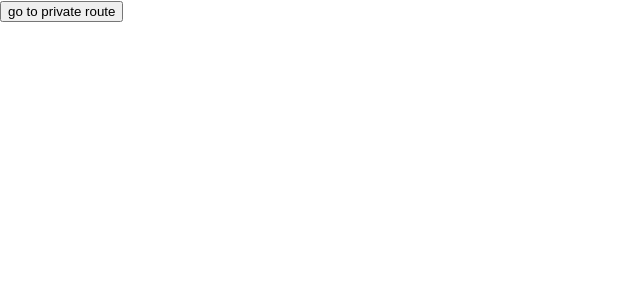
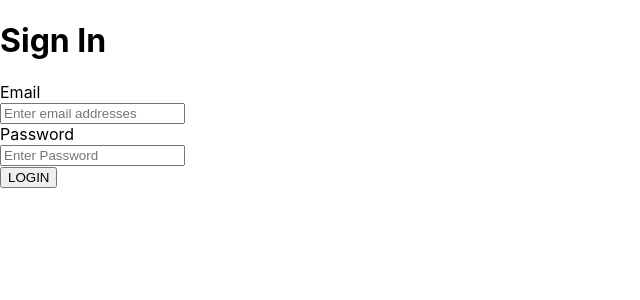
Before and after one commit to Nirmit04/react_wmc, a React (Create React App) app: page / in a window 1280 px wide. Shown: the top 300 px of the page, without its empty margins (0-640 px from the left). Built offline with nearby package versions, Linux system fonts and the light colour scheme.

Commit message:
Nirmit|1)Routing Fixed

```diff
--- a/src/login/LoginForm.tsx
+++ b/src/login/LoginForm.tsx
@@ -1,4 +1,6 @@
 import React, { useState } from "react";
+import { useHistory } from "react-router";
+import { routes } from "../navigation/routeConstants";
 
 interface loginProps {
   showLogin: boolean;
@@ -7,7 +9,7 @@ interface loginProps {
 const LoginForm = (props: loginProps) => {
   const [error, setError] = useState("");
   const [formDetails, setFormDetails] = useState({ email: "", password: "" });
-
+  const history = useHistory();
   const submitFormData = (event: any) => {
     if (event) {
       event.preventDefault();
@@ -15,6 +17,10 @@ const LoginForm = (props: loginProps) => {
 
     if (formDetails.email && isValid(formDetails.email)) {
       // Send the data or store it in session storage
+      localStorage.setItem('token','aaaa');
+      localStorage.setItem('user','aaaa');
+
+      history.push(routes.private.private1)
       setError("");
     }
   };
--- a/src/navigation/authenticatedRoute.tsx
+++ b/src/navigation/authenticatedRoute.tsx
@@ -1,4 +1,3 @@
-import React from "react";
 import { Route, Redirect } from "react-router-dom";
 import { routes } from "./routeConstants";
 
@@ -9,7 +8,7 @@ const AuthenticatedRoute = ({ component: Component, ...rest }: any) => {
       render={(props) => {
         const tokens: any = localStorage.getItem("token");
         const user = localStorage.getItem("user");
-        if (tokens && tokens.accessToken && user) {
+        if (tokens && user) {
           return <Component {...props} />;
         } else {
           localStorage.clear();
--- a/src/navigation/mainRouter.tsx
+++ b/src/navigation/mainRouter.tsx
@@ -9,8 +9,8 @@ const MainRouter = (): ReactElement => {
     <React.Fragment>
       <BrowserRouter>
         <Switch>
+          <AuthenticatedRoute path='/application' component={PrivateRouter} />
           <PublicRouter />
-          <AuthenticatedRoute component={PrivateRouter} />
         </Switch>
       </BrowserRouter>
     </React.Fragment>
--- a/src/navigation/privateRouter.tsx
+++ b/src/navigation/privateRouter.tsx
@@ -20,18 +20,18 @@ export default function PrivateRouter(): ReactElement {
 
   return (
     <div>
-      {getAllowedRoutes()?.includes(window.location.pathname) ? (
+      {/* {getAllowedRoutes()?.includes(window.location.pathname) ? ( */}
         <div>
           {/* Call navbar */}
           <Switch>
-            <Route exact path={routes.private.private1} component={Private1} />
+            <Route path={routes.private.private1} component={Private1} />
             <Route exact path={routes.private.private2} component={Private2} />
             <Route exact path={routes.private.private3} component={Private3} />
           </Switch>
         </div>
-      ) : (
+      {/* ) : (
         <Route component={() => <div>Private Router Not Found</div>} />
-      )}
+      )} */}
     </div>
   );
 }
--- a/src/navigation/publicRouter.tsx
+++ b/src/navigation/publicRouter.tsx
@@ -4,6 +4,7 @@ import { routes } from "./routeConstants";
 import Public1 from "../modules/public1";
 import Public2 from "../modules/public2";
 import Public3 from "../modules/public3";
+import LoginForm from "../login/LoginForm";
 
 export default function PublicRouter(): ReactElement {
   const history = useHistory();
@@ -19,7 +20,7 @@ export default function PublicRouter(): ReactElement {
 
   return (
     <Switch>
-      <Route exact path={routes.root} component={login} />
+      <Route exact path={routes.root} component={LoginForm} />
       <Route exact path={routes.public.public1} component={Public1} />
       <Route exact path={routes.public.public2} component={Public2} />
       <Route exact path={routes.public.public3} component={Public3} />
--- a/src/navigation/routeConstants.ts
+++ b/src/navigation/routeConstants.ts
@@ -6,8 +6,8 @@ export const routes = {
     public3: "/public3",
   },
   private: {
-    private1: "/private1",
-    private2: "/private2",
-    private3: "/private3",
+    private1: "/application/private1",
+    private2: "/application/private2",
+    private3: "/application/private3",
   },
 };
```
